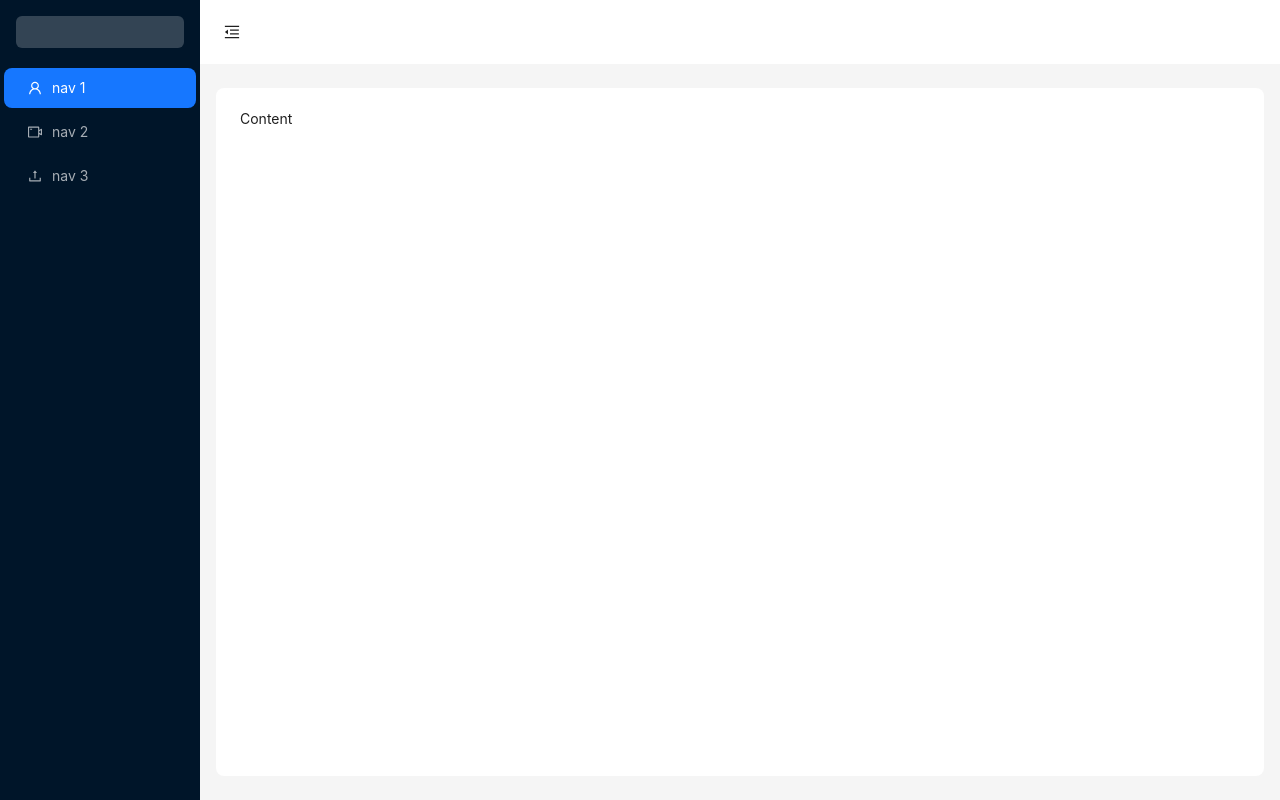
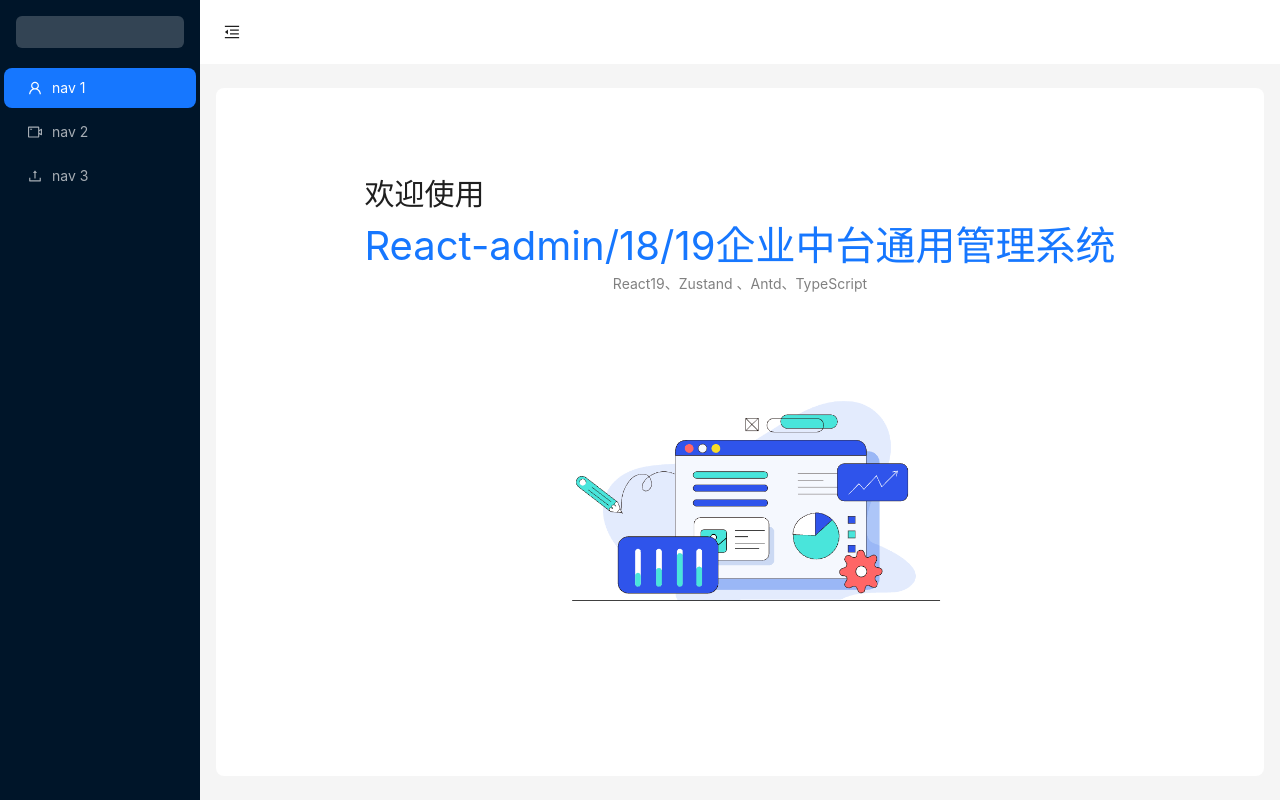
Before and after one commit to johnnywwy/react-admin, a React (Vite) app: page /welcome in a window 1280 px wide. Built offline with nearby package versions, Linux system fonts and the light colour scheme.

Commit message:
feat: layput & home 页面优化

```diff
--- a/src/layout/index.tsx
+++ b/src/layout/index.tsx
@@ -7,7 +7,9 @@ import {
   VideoCameraOutlined,
 } from "@ant-design/icons";
 import { Button, Layout, Menu, theme } from "antd";
+import { Outlet } from "react-router-dom";
 import stytles from "./index.module.less";
+
 const { Header, Sider, Content } = Layout;
 
 const App: React.FC = () => {
@@ -71,7 +73,7 @@ const App: React.FC = () => {
             borderRadius: borderRadiusLG,
           }}
         >
-          Content
+          <Outlet />
         </Content>
       </Layout>
     </Layout>
--- /dev/null
+++ b/src/views/home/index.tsx
@@ -0,0 +1,4 @@
+// import stytles from "./index.module.less";
+export const Home = () => {
+  return <div>主页</div>;
+};
--- a/src/views/welcome/index.module.less
+++ b/src/views/welcome/index.module.less
@@ -1,9 +1,11 @@
 .welcome {
   display: flex;
   justify-content: center;
+  flex-direction: column;
   align-items: center;
   border-radius: 5px;
   background-color: var(--dark-bg-color);
+  height: 100%;
   .content {
     position: relative;
     bottom: 40px;
@@ -24,11 +26,10 @@
     }
   }
   .img {
-        background: url('/imgs/welcome-bg.png') no-repeat;
+    background: url("/imgs/welcome-bg.png") no-repeat;
     background-size: contain;
-        width: 370px;
+    width: 500px;
     height: 320px;
     margin-left: 100px;
   }
-
 }
--- a/src/views/welcome/index.tsx
+++ b/src/views/welcome/index.tsx
@@ -1,8 +1,8 @@
 import stytles from "./index.module.less";
-export default function Welcome() {
+export const Welcome = () => {
   return (
     <div className={stytles.welcome}>
-      <div className={stytles.welcome}>
+      <div className={stytles.content}>
         <div className={stytles.subTitle}>欢迎使用</div>
         <div className={stytles.title}>
           React-admin/18/19企业中台通用管理系统
@@ -12,4 +12,4 @@ export default function Welcome() {
       <div className={stytles.img}></div>
     </div>
   );
-}
+};
```
Also changed, not shown: src/router/index.tsx (+6 -1 lines). Lines whose indentation alone changed are shown as unchanged.
